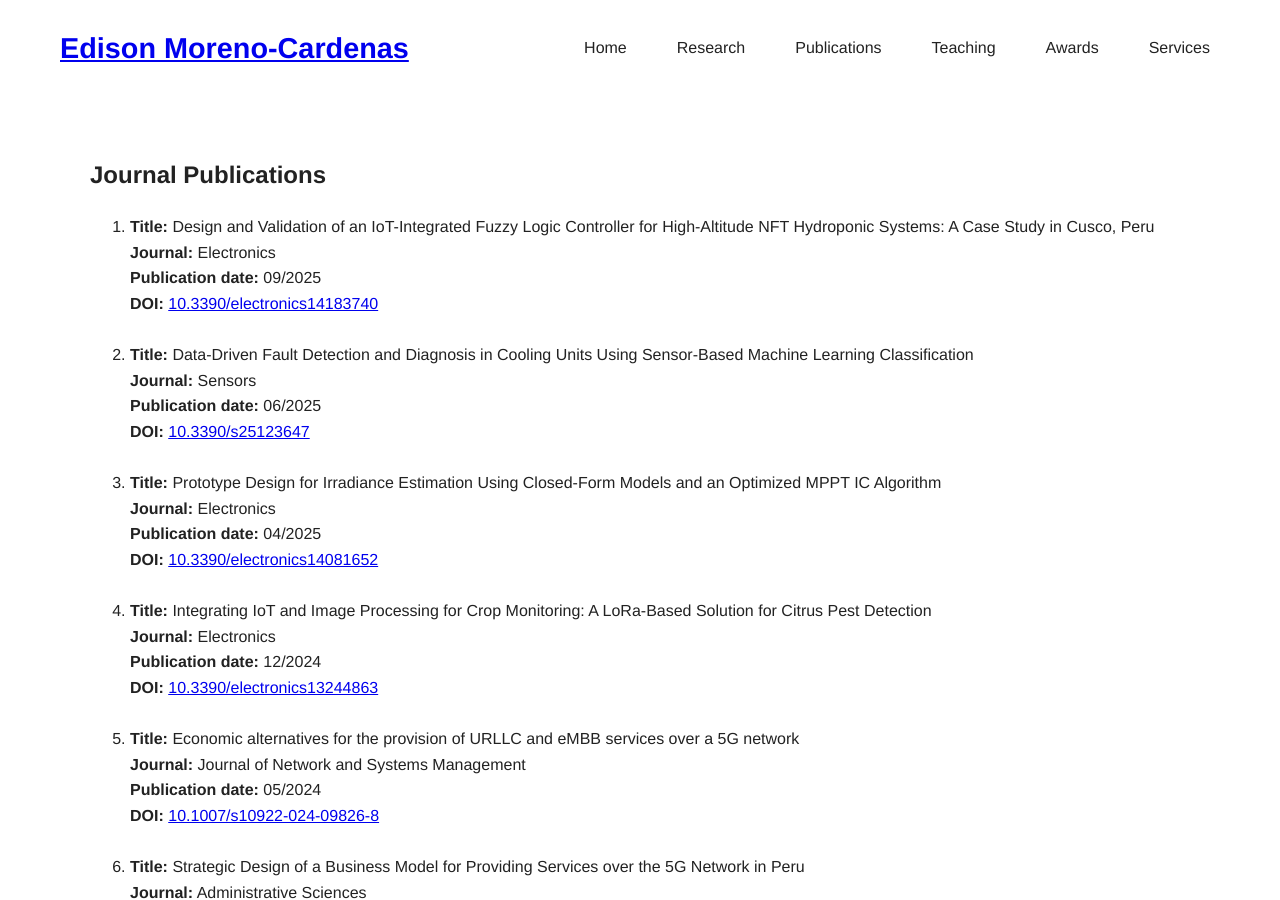
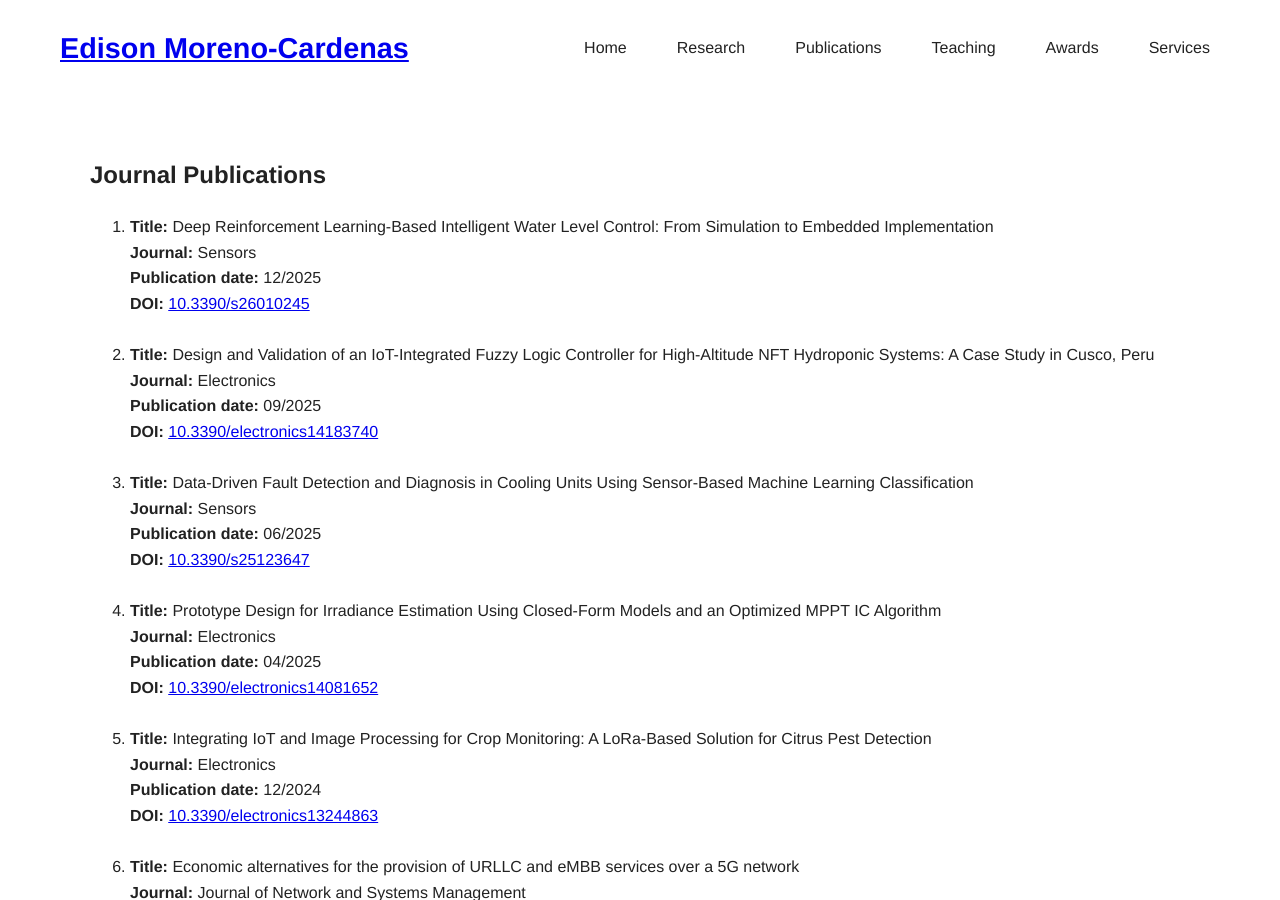
Before and after one commit to edisonmorenocardenas/edisonmorenocardenas.github.io, a Jekyll site: the page built from publications.html, in a window 1280 px wide and 900 px high. Built offline with Jekyll 4.4.1, drawn with Linux system fonts in a browser that asks for light colours.

Commit message:
Actualizar contenid

```diff
--- a/publications.html
+++ b/publications.html
@@ -7,6 +7,13 @@ title: "Publications"
 
   <h2>Journal Publications</h2>
   <ol>
+    <li>
+      <strong>Title:</strong> Deep Reinforcement Learning-Based Intelligent Water Level Control: From Simulation to Embedded Implementation<br>
+      <strong>Journal:</strong> Sensors<br>
+      <strong>Publication date:</strong> 12/2025<br>
+      <strong>DOI:</strong> <a href="https://doi.org/10.3390/s26010245" target="_blank">10.3390/s26010245</a>
+    </li>
+    <br>
     <li>
       <strong>Title:</strong> Design and Validation of an IoT-Integrated Fuzzy Logic Controller for High-Altitude NFT Hydroponic Systems: A Case Study in Cusco, Peru<br>
       <strong>Journal:</strong> Electronics<br>
```
